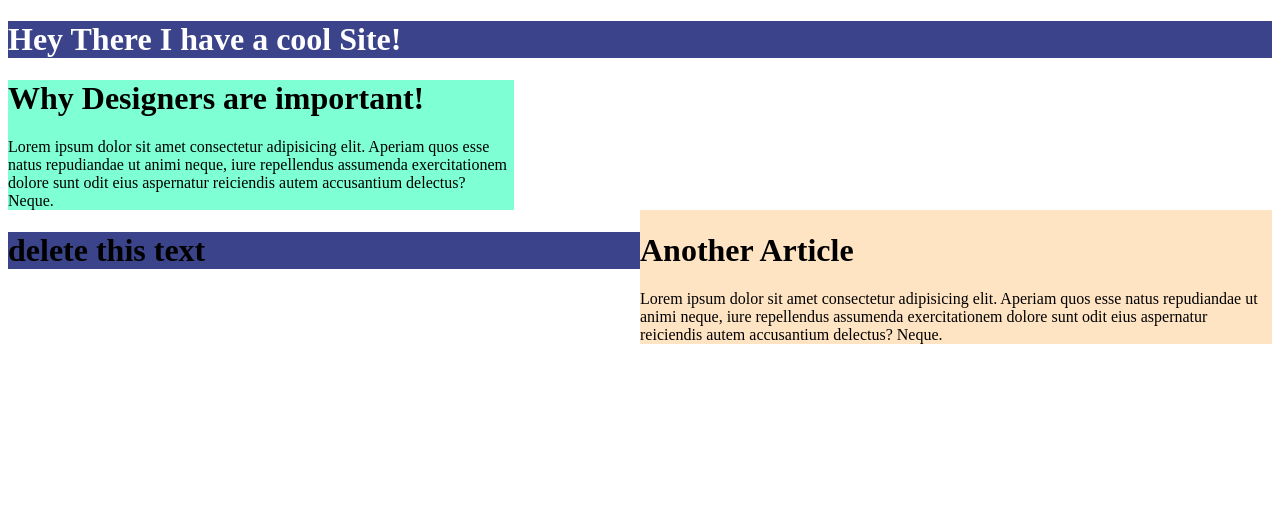
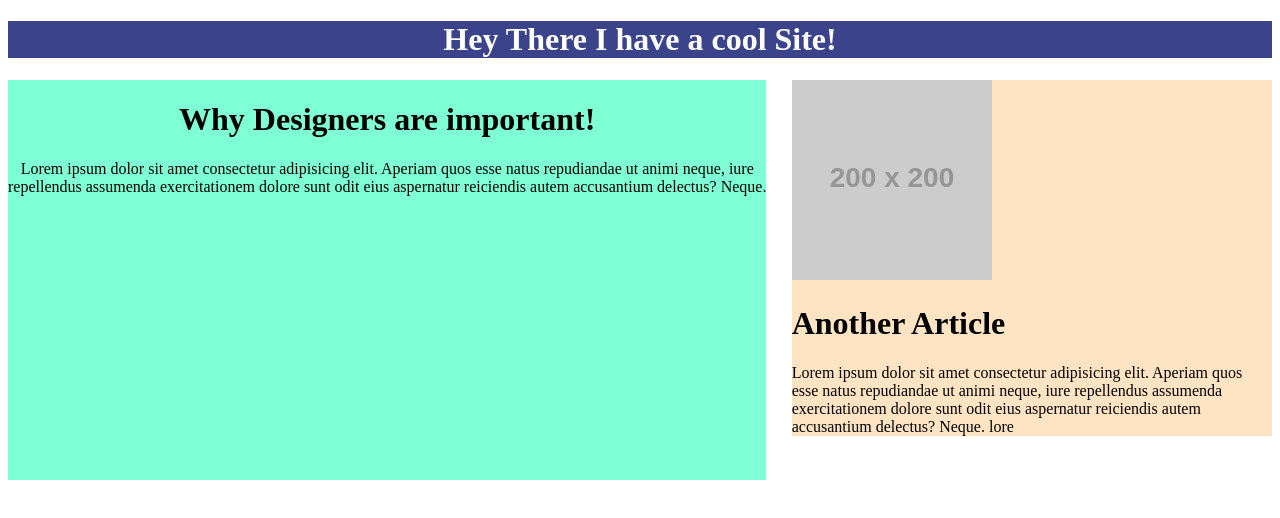
Before and after one commit to kasandra0/cool-site, a plain HTML site: page index.html in a window 1280 px wide. Drawn offline with Linux system fonts and the light colour scheme; placeholder pictures from the web are drawn by us.

Commit message:
finished

```diff
--- a/index.html
+++ b/index.html
@@ -22,15 +22,18 @@
           accusantium delectus? Neque.</article>
       </div>
       <div id="rightbox">
+        <img src="//placehold.it/200X200" alt="this is an image">
         <h1>Another Article</h1>
         <article>Lorem ipsum dolor sit amet consectetur adipisicing elit. Aperiam quos esse natus repudiandae ut animi
           neque, iure repellendus assumenda exercitationem dolore sunt odit eius aspernatur reiciendis autem
-          accusantium delectus? Neque.</article>
+          accusantium delectus? Neque. lore</article>
       </div>
+
+
     </div>
   </main>
   <footer>
-    <h1>delete this text</h1>
+    <!-- <h1>delete this text</h1> -->
   </footer>
 </body>
 
--- a/style.css
+++ b/style.css
@@ -2,21 +2,29 @@ header {
   width: 100%;
   background-color: rgb(18, 28, 114, 0.822);
   color: white;
+  text-align: center;
+  font-family: 'Times New Roman', Times, serif;
+
 }
 footer {
   width:100%;
   background-color:rgb(18, 28, 114, 0.822);
 }
+
 #container{
   width: 100%;
   background-color: white;
+  height: 400px;
 }
 #leftbox{
-  width:40%;
+  width:60%;
+  height:100%;
   background-color: aquamarine;
+  text-align: center;
+  float: left;
 }
 #rightbox{
-  width: 50%;
+  width: 38%;
   background-color: bisque;
   float:right;
 }
```
